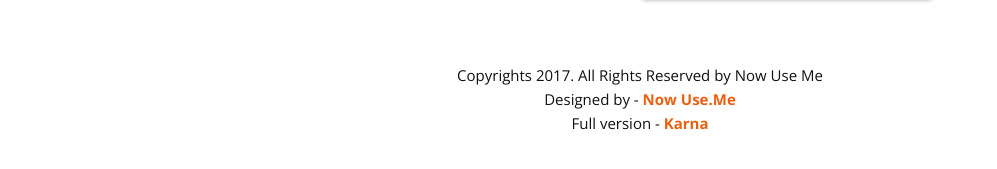
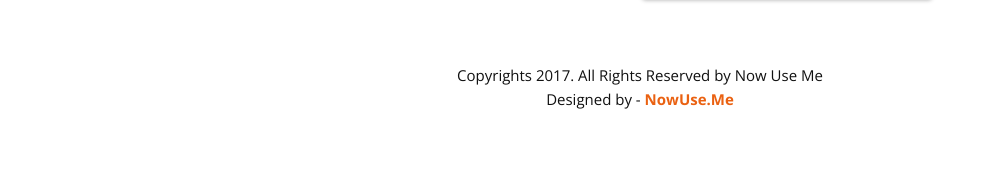
Before and after one commit to dkarthe/Now-Use-Me, a Jekyll site: the page built from index.html, in a window 1280 px wide and 900 px high, scrolled down 1607 px. Shown: the part 707-876 px from the top of the window, without its empty margins (0-997 px from the left). Built offline with Jekyll 4.4.1, drawn with Linux system fonts in a browser that asks for light colours; nearby versions of some CDN libraries; comment, search, counter and statistics services are not loaded.

Commit message:
Update footer.html

```diff
--- a/_includes/footer.html
+++ b/_includes/footer.html
@@ -1,4 +1,4 @@
 <footer>
     <p style="margin: 0">Copyrights {{site.time | date: '%Y'}}. All Rights Reserved by {{site.title}}</p>
-    <p style="margin: 0">Designed by - <a href="http://nowuse.me/" target="_blank"><strong>Now Use.Me</strong></a></p> <p style="margin: 0">Full version - <a href="http://karna.s3-website-us-west-2.amazonaws.com/" target="_blank"><strong>Karna</strong></a></p>
+    <p style="margin: 0">Designed by - <a href="http://nowuse.me/" target="_blank"><strong>NowUse.Me</strong></a></p>
 </footer>
```
